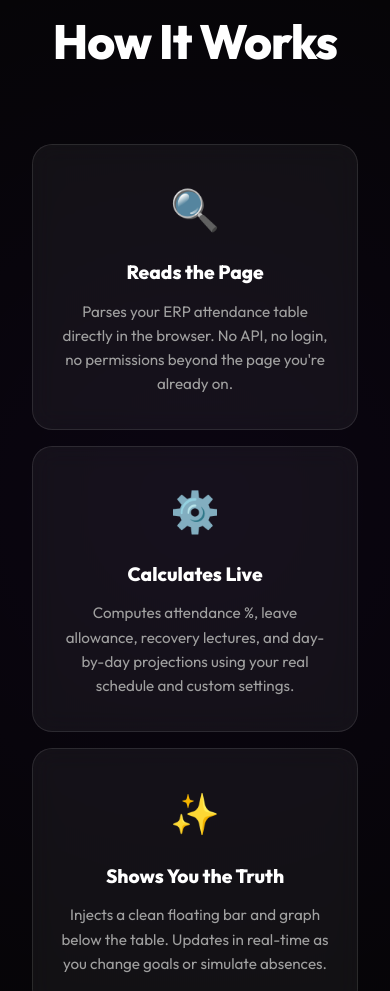
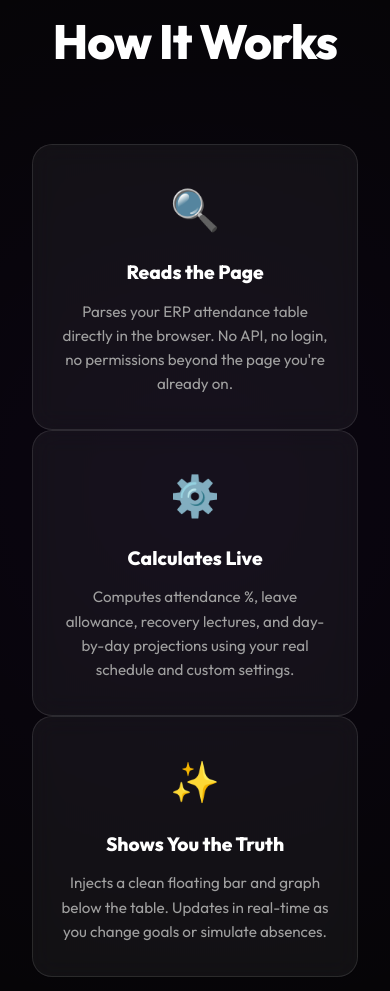
Before and after one commit to ShubhTamrakar/detained--PSIT, a browser extension: page docs/index.html in a window 390 px wide. Shown: the part 5188-6179 px from the top of the page. Drawn offline with Linux system fonts and the light colour scheme.

Commit message:
feat: add responsive landing page documentation with custom CSS styling

```diff
--- a/docs/css/style.css
+++ b/docs/css/style.css
@@ -451,17 +451,17 @@ body {
 }
 
 .how-grid {
-    display: grid;
-    grid-template-columns: 1fr auto 1fr auto 1fr;
-    align-items: center;
-    gap: 1rem;
-    max-width: 900px;
+    display: flex;
+    flex-wrap: nowrap;
+    align-items: stretch;
+    justify-content: center;
+    max-width: 960px;
     margin: 0 auto;
 }
 
 .how-item {
+    flex: 1;
     min-width: 0;
-    max-width: 100%;
     padding: 2rem 1.5rem;
     text-align: center;
     transition: transform 0.3s;
@@ -488,9 +488,12 @@ body {
 }
 
 .how-arrow {
+    display: flex;
+    align-items: center;
     font-size: 2rem;
     color: var(--accent);
     flex-shrink: 0;
+    padding: 0 1rem;
 }
 
 /* Install step heading */
@@ -527,13 +530,13 @@ a.link:hover {
     }
 
     .how-grid {
-        grid-template-columns: 1fr;
+        flex-direction: column;
     }
 
     .how-item {
         max-width: 100%;
     }
-}
+
     .hero-content {
         grid-template-columns: 1fr;
         text-align: center;
--- a/docs/index.html
+++ b/docs/index.html
@@ -209,7 +209,7 @@
 
     <footer class="footer">
         <div class="container">
-            <p>Made with 🚩 by <b>$hubhT</b> — PSIT CSE '24–'28</p>
+            <p>Made with 🚩 by <b>$hubhT</b> — PSIT'24–'28</p>
             <p class="footer-sub">Built for students, by a student. Because nobody should be doing attendance math during a lecture.</p>
             <div class="footer-links">
                 <a href="https://github.com/ShubhTamrakar/detained--PSIT">GitHub Source</a>
```
Also changed, not shown: 1 other file.
